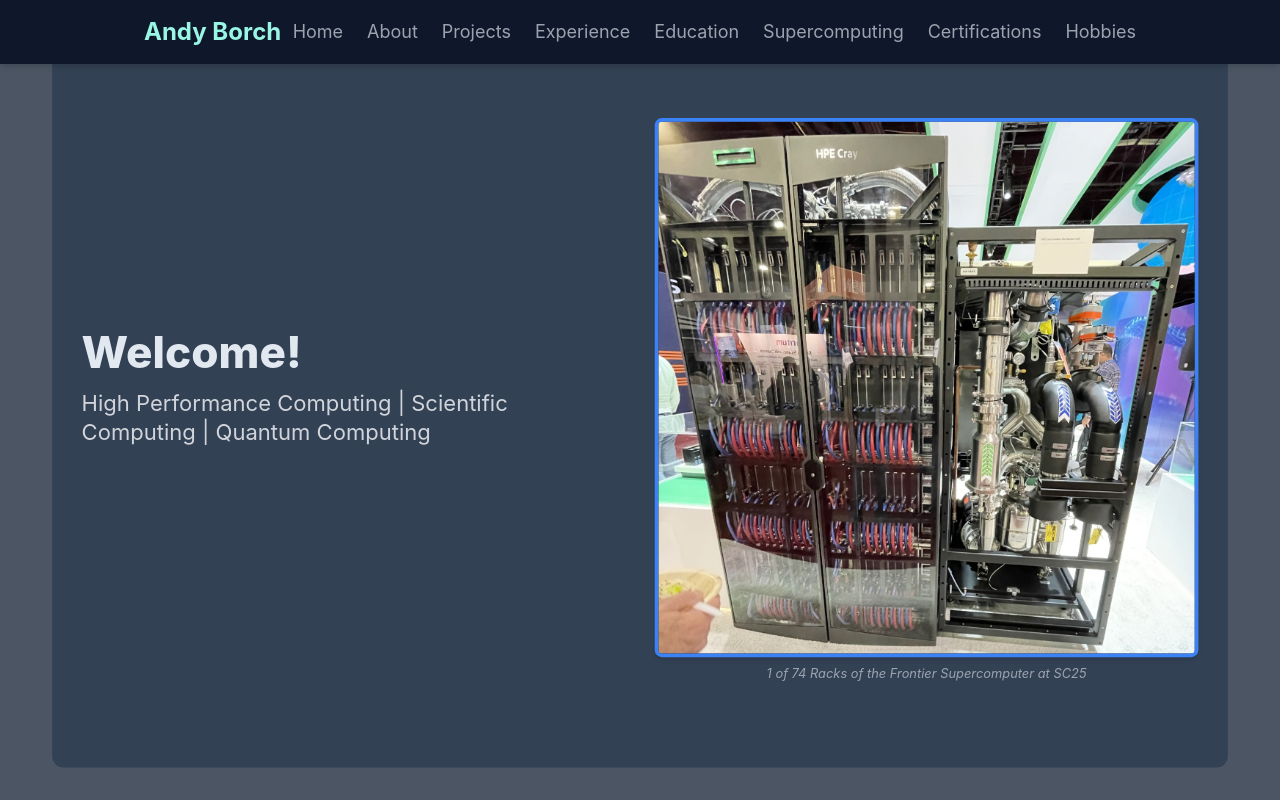
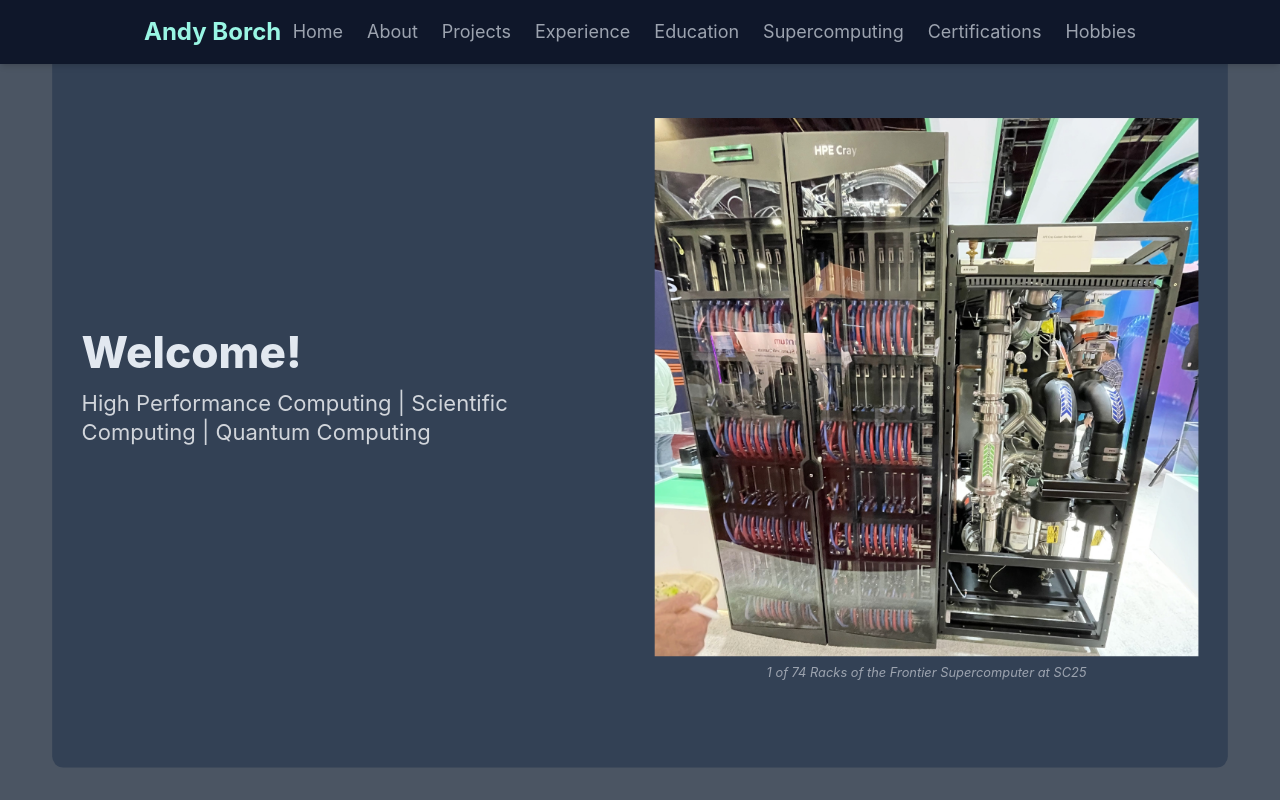
Before and after one commit to Andy-Borch/Personal-Website, a React (Create React App) app: page / in a window 1280 px wide. Shown: the top 800 px of the page. Built offline with nearby package versions, Linux system fonts and the light colour scheme.

Commit message:
Fixed home page image

```diff
--- a/src/PersonalWebsite.js
+++ b/src/PersonalWebsite.js
@@ -136,11 +136,7 @@ export default function PersonalWebsite() {
             </div>
             {/* Image/Icon Section */}
             <div className="flex flex-col items-center">
-              <img
-                src="/Frontier-crop.jpg"
-                alt="Profile"
-                className="w-45 h-45 rounded-lg shadow-md border-4 border-blue-500 hover:scale-105 transition-transform"
-              />
+            <img src={`${process.env.PUBLIC_URL}/Frontier-crop.JPG`} alt="My Image" />
               <p className="mt-2 text-sm text-gray-400 italic text-center">
                 1 of 74 Racks of the Frontier Supercomputer at SC25
               </p>
```
